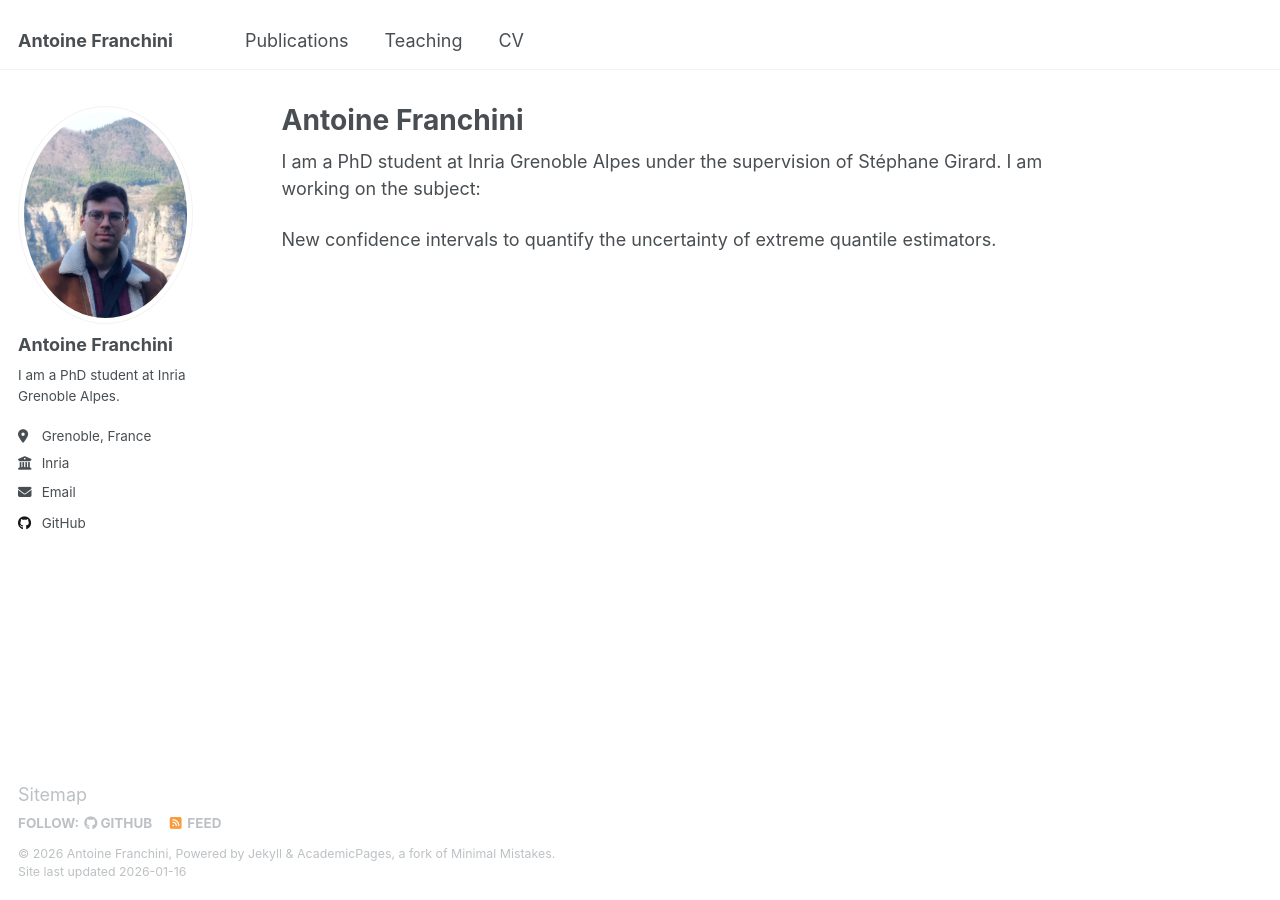
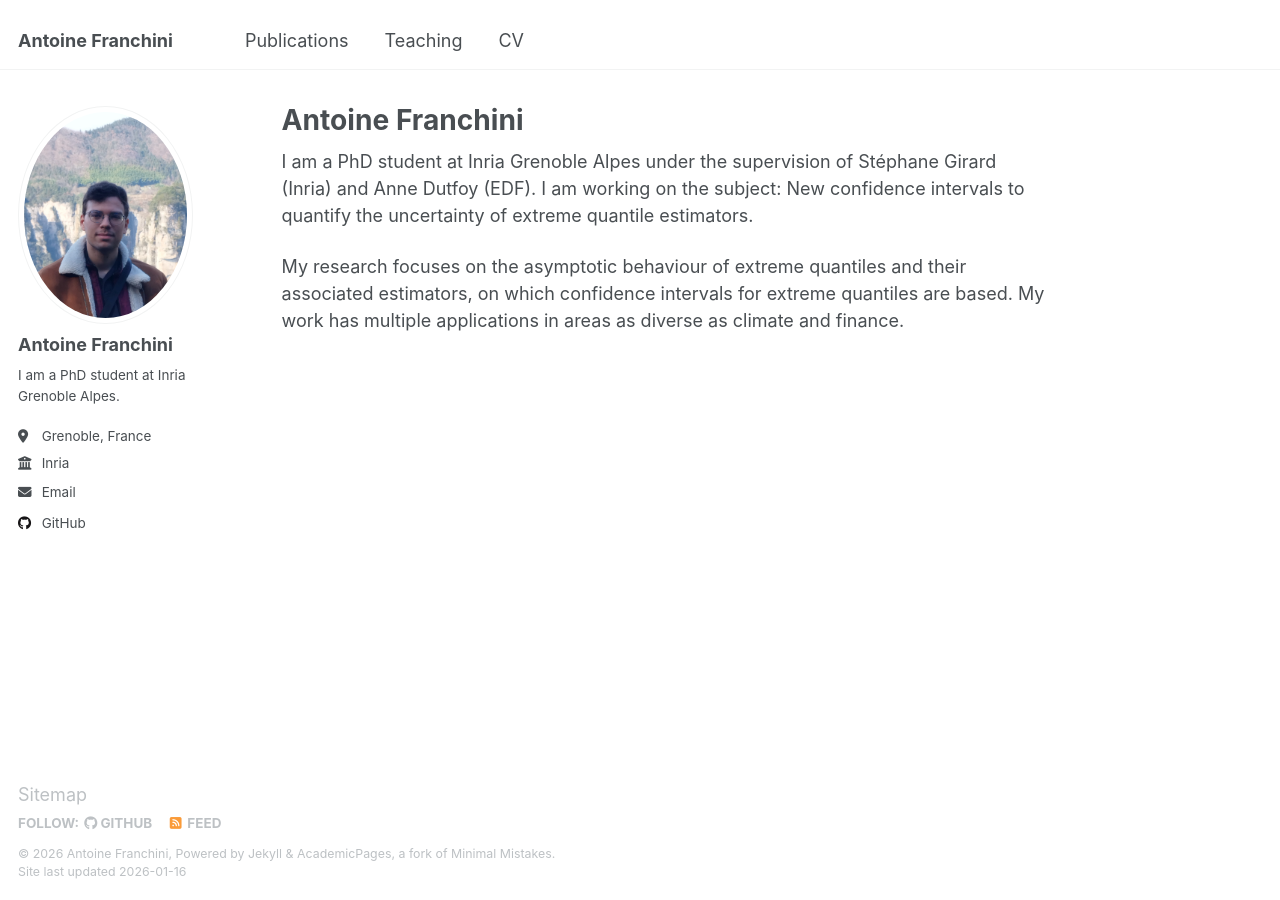
Before and after one commit to antoineinria/antoineinria.github.io, a Jekyll site: the page built from _pages/about.md, in a window 1280 px wide. Built offline with Jekyll 4.4.1, drawn with Linux system fonts in a browser that asks for light colours.

Commit message:
Update about.md

```diff
--- a/_pages/about.md
+++ b/_pages/about.md
@@ -7,6 +7,7 @@ redirect_from:
   - /about.html
 ---
 
-I am a PhD student at Inria Grenoble Alpes under the supervision of Stéphane Girard. I am working on the subject:
+I am a PhD student at Inria Grenoble Alpes under the supervision of Stéphane Girard (Inria) and Anne Dutfoy (EDF). I am working on the subject:
+New confidence intervals to quantify the uncertainty of extreme quantile estimators.
 
-New confidence intervals to quantify the uncertainty of extreme quantile estimators.
+My research focuses on the asymptotic behaviour of extreme quantiles and their associated estimators, on which confidence intervals for extreme quantiles are based. My work has multiple applications in areas as diverse as climate and finance.
```
